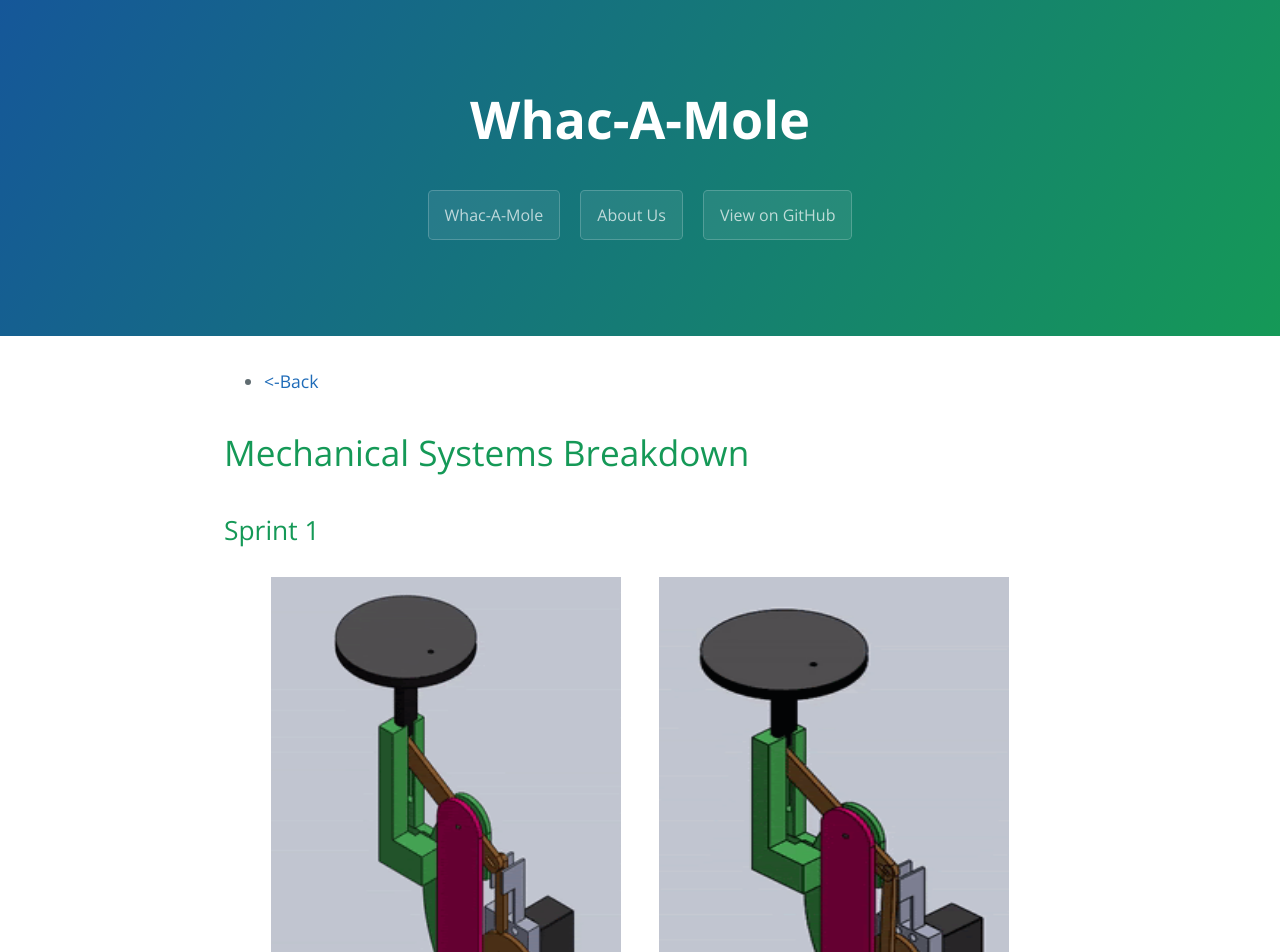
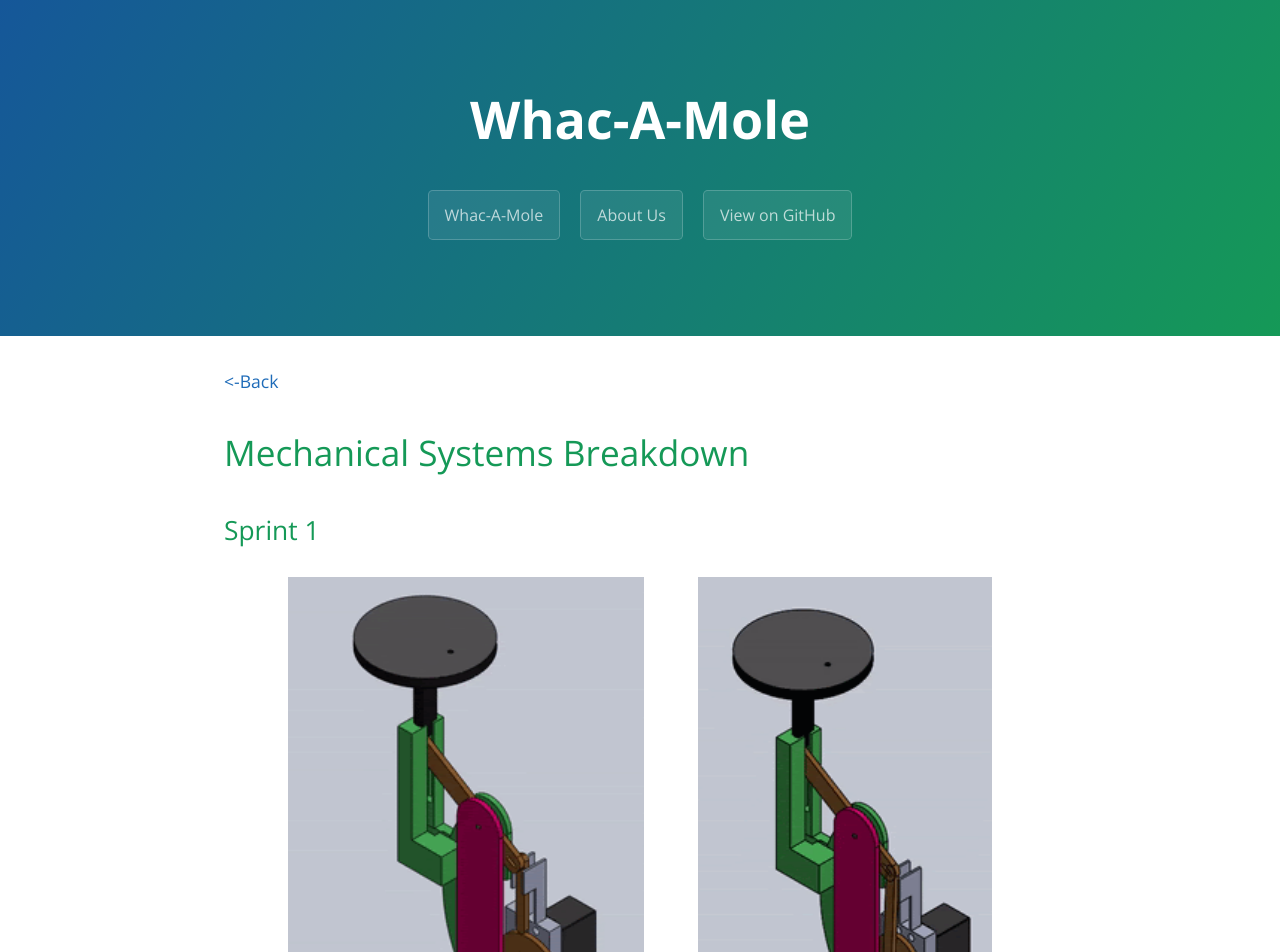
Before and after one commit to iamtheyammer/pie-whack-a-mole, a Jekyll site: the page built from mechanical.md, in a window 1280 px wide. Shown: the top 952 px of the page. Built offline with Jekyll 4.4.1, drawn with Linux system fonts in a browser that asks for light colours.

Commit message:
changed image widths

```diff
--- a/mechanical.md
+++ b/mechanical.md
@@ -3,15 +3,15 @@ title: Whac-A-Mole
 layout: template
 filename: mechanical.md
 ---
-- [<-Back](./index.md)
+[<-Back](./index.md)
 
 # Mechanical Systems Breakdown
 
 ## Sprint 1
 
 <div style="display:flex;flex-direction:row;justify-content:space-evenly;padding:10px">
-<img src="website-images/mechanical/sprint_1-1.gif" width ="350px" height = "450px">
-<img src="website-images/mechanical/sprint_1-2.gif" width ="350px" height = "450px">
+<img src="website-images/mechanical/sprint_1-1.gif" width =auto height = "450px">
+<img src="website-images/mechanical/sprint_1-2.gif" width =auto height = "450px">
 </div>
 
 For the first sprint, we wanted to create a proof of concept. We had a cam system connected to a bar-linkage that pushed a mole up and down. A lot of our parts were made of PLA (3d printed) and fiberboard (laser cutted.)
@@ -19,8 +19,8 @@ For the first sprint, we wanted to create a proof of concept. We had a cam syste
 ## Sprint 2
 
 <div style="display:flex;flex-direction:row;justify-content:space-evenly;padding:10px">
-<img src="website-images/mechanical/sprint_2-1.gif" width ="350px" height = "450px">
-<img src="website-images/mechanical/sprint_2-2.gif" width ="350px" height = "450px">
+<img src="website-images/mechanical/sprint_2-1.gif" width =auto height = "450px">
+<img src="website-images/mechanical/sprint_2-2.gif" width =auto height = "450px">
 </div>
 
 For Sprint 2, we were able to hook up one pneumatic piston to allow one mole to go up and down with a larger linkage system. The pneumatic piston is connected to solenoid, which helps control whether there is pressurized air or atmospheric air in the system, which causes the mole to shoot up or come down.
@@ -28,8 +28,8 @@ For Sprint 2, we were able to hook up one pneumatic piston to allow one mole to
 ## Sprint 3
 
 <div style="display:flex;flex-direction:row;justify-content:space-evenly;padding:10px">
-<img src="website-images/mechanical/sprint_3-1.JPG" width ="350px" height = "450px">
-<img src="website-images/mechanical/sprint_3-2.gif" width ="350px" height = "450px">
+<img src="website-images/mechanical/sprint_3-1.JPG" width =auto height = "450px">
+<img src="website-images/mechanical/sprint_3-2.gif" width =auto height = "450px">
 </div>
 
 For Sprint 3, we did make quite a jump in scale. We were able to get three moles to move up and down using a pneumatic system, air compressor, and solenoids. We were also able to create a real arcade console looking structure, with a monitor on the inside! This gives players of our whack-a-mole game the feeling that they are at a real arcade! As sustainability was something we wanted to keep in mind, we 3-d printed only one kind of piece. Also, there is no glue used in the mechanical system since we want to take the entire thing a part at the end of the project, to allow others to use our scrap wood and other parts. This minimizes waste and the collection of old, sitting projects, where the parts can be reused.
@@ -37,8 +37,8 @@ For Sprint 3, we did make quite a jump in scale. We were able to get three moles
 ## Final Sprint
 
 <div style="display:flex;flex-direction:row;justify-content:space-evenly;padding:10px">
-<img src="website-images/mechanical/final-1.jpg" width ="350px" height = "450px">
-<img src="website-images/mechanical/final-2.jpg" width ="350px" height = "450px">
+<img src="website-images/mechanical/final-1.jpg" width =auto height = "450px">
+<img src="website-images/mechanical/final-2.jpg" width =auto height = "450px">
 </div>
 
 For the final, the mech e team was able to connect six moles to the pneumatic system. With the offset linkage, we were able to minimize damage to the pneumatics themselves as there would be less direct force put onto them. At the end the system looked like a real arcade game, and was satisfying to see a finalized product we were proud of. (if we add a curtain or acrylic front, add info about that.)
```
Also changed, not shown: electrical.md (+1 -1 lines).
